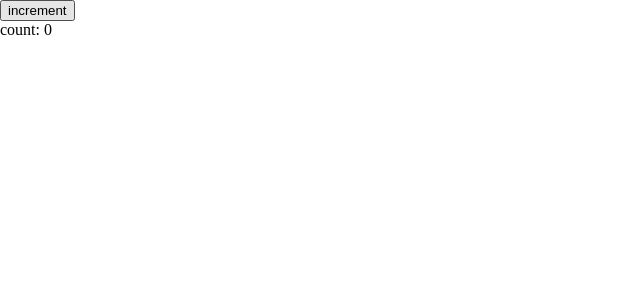
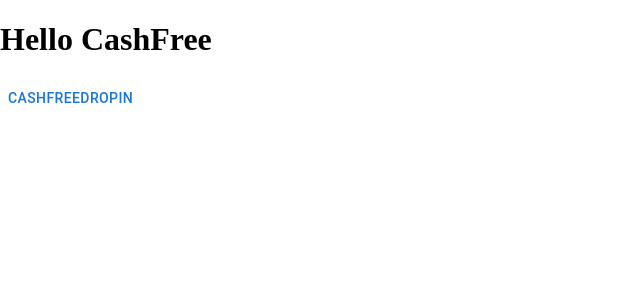
Before and after one commit to samirpatil2000/started-with-react, a React (Create React App) app: page /cashfree in a window 1280 px wide. Before the commit this address had no page. Shown: the top 300 px of the page, without its empty margins (0-640 px from the left). Built offline with nearby package versions, Linux system fonts and the light colour scheme.

Commit message:
Integrated Cash Free

```diff
--- a/package.json
+++ b/package.json
@@ -13,6 +13,7 @@
     "@testing-library/react": "^13.4.0",
     "@testing-library/user-event": "^13.5.0",
     "axios": "^1.2.2",
+    "cashfree-dropjs": "^1.1.5",
     "localtunnel": "^2.0.2",
     "react": "^18.2.0",
     "react-dom": "^18.2.0",
--- a/src/App.js
+++ b/src/App.js
@@ -13,6 +13,7 @@
 import Reducerhook from "./componets/Reducerhook";
 import UseState from "./componets/UseState";
 import CoreServiceState from "./context/CoreServiceState";
+import CashFreeInt from "./componets/CashFreeInt";
 
 
 
@@ -24,14 +25,11 @@
   }, [count])
   return (
     <CoreServiceState>
-      <div>
-        <button onClick={() => setCount(count + 1)}>increment</button>
-        <div>count: {count}</div>
-      </div>
       <Router>
         <Routes>
           <Route exact path="/todos" element={<HomePage/>}></Route>
           <Route exact path="/" element={<PostPage/>}></Route>
+          <Route exact path="/cashfree" element={<CashFreeInt/>}></Route>
           <Route exact path="/add-address" element={<AddAddressFormPage/>}></Route>
           <Route exact path="/address" element={<Addresses/>}></Route>
           <Route exact path="/scroll" element={<ScrollingCard/>}></Route>
--- /dev/null
+++ b/src/componets/CashFreeInt.js
@@ -0,0 +1,43 @@
+import React, {useRef} from 'react'
+import { cashfreeSandbox, Cashfree } from 'cashfree-dropjs';
+import { Button } from '@mui/material';
+
+
+const CASHFREE_COMPONETS = [ "order-details", "card", "app", "upi", "netbanking", "paylater", "creditcardemi", "debitcardemi", "cardlessemi",                                      ]
+
+export default function CashFreeInt() {
+  const dropinContainer = useRef(null);
+  const style = {
+      backgroundColor: "#ffffff",
+      color: "#11385b",
+      fontFamily: "Lato",
+      fontSize: "14px",
+      errorColor: "#ff0000",
+      theme: "light"
+  }
+  let orderToken = "SimytC0MG4RkS4zP1ngU"
+  const initiateDropIn = () => {
+    let testCashfree = new cashfreeSandbox.Cashfree();
+    testCashfree.initialiseDropin(dropinContainer.current, {
+          orderToken : orderToken,
+          onSuccess: handleSuccess,
+          onFailure: handleFailure,
+          components: CASHFREE_COMPONETS,
+          style: style,
+      })
+    return
+  }
+  const handleSuccess = () => {
+    console.log("Success")
+  }
+  const handleFailure = () => {
+    console.log("Failure")
+  }
+  return (
+    <div>
+      <h1>Hello CashFree</h1>
+      <Button onClick={initiateDropIn}>CashFreeDropIn</Button>
+      <div ref={dropinContainer}></div>
+    </div>
+  )
+}
```
Also changed, not shown: src/componets/Map.js (added, +24 -0 lines), 1 other file (tests, documents, lock files or other folders).
